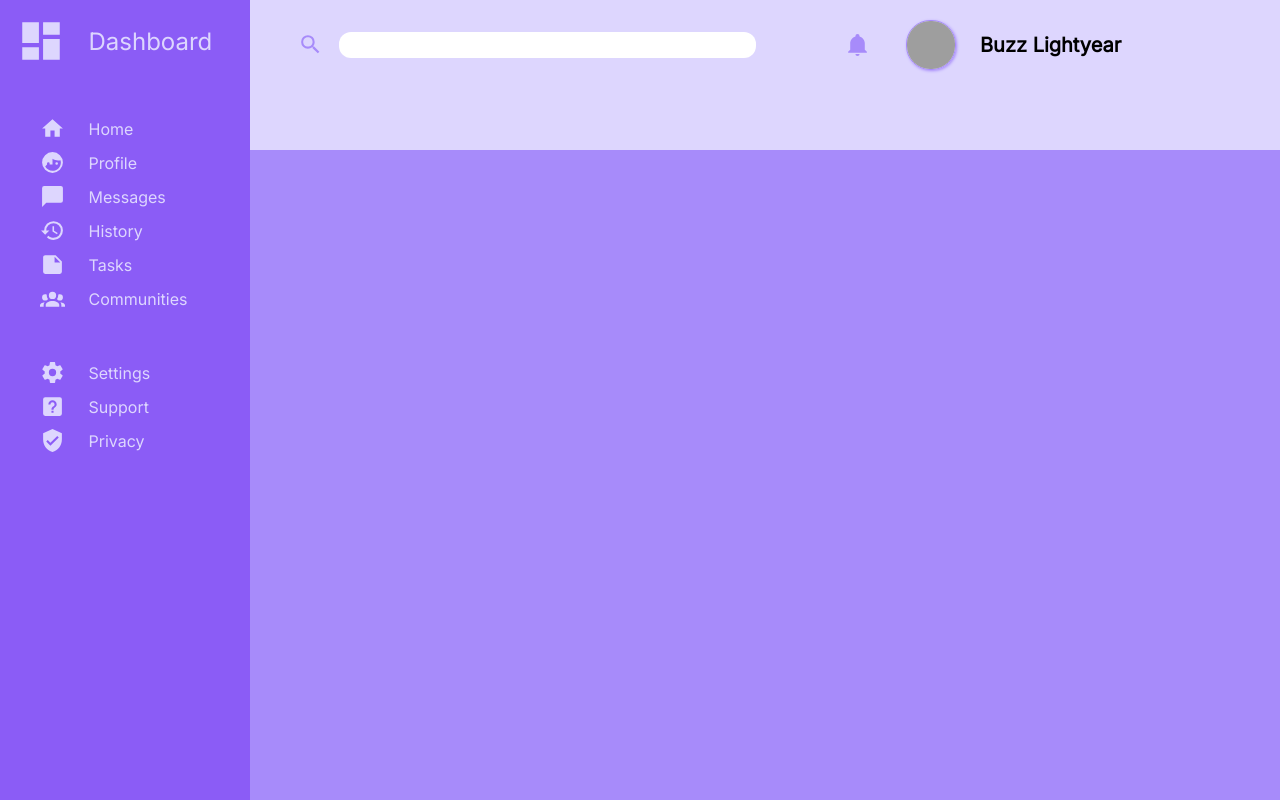
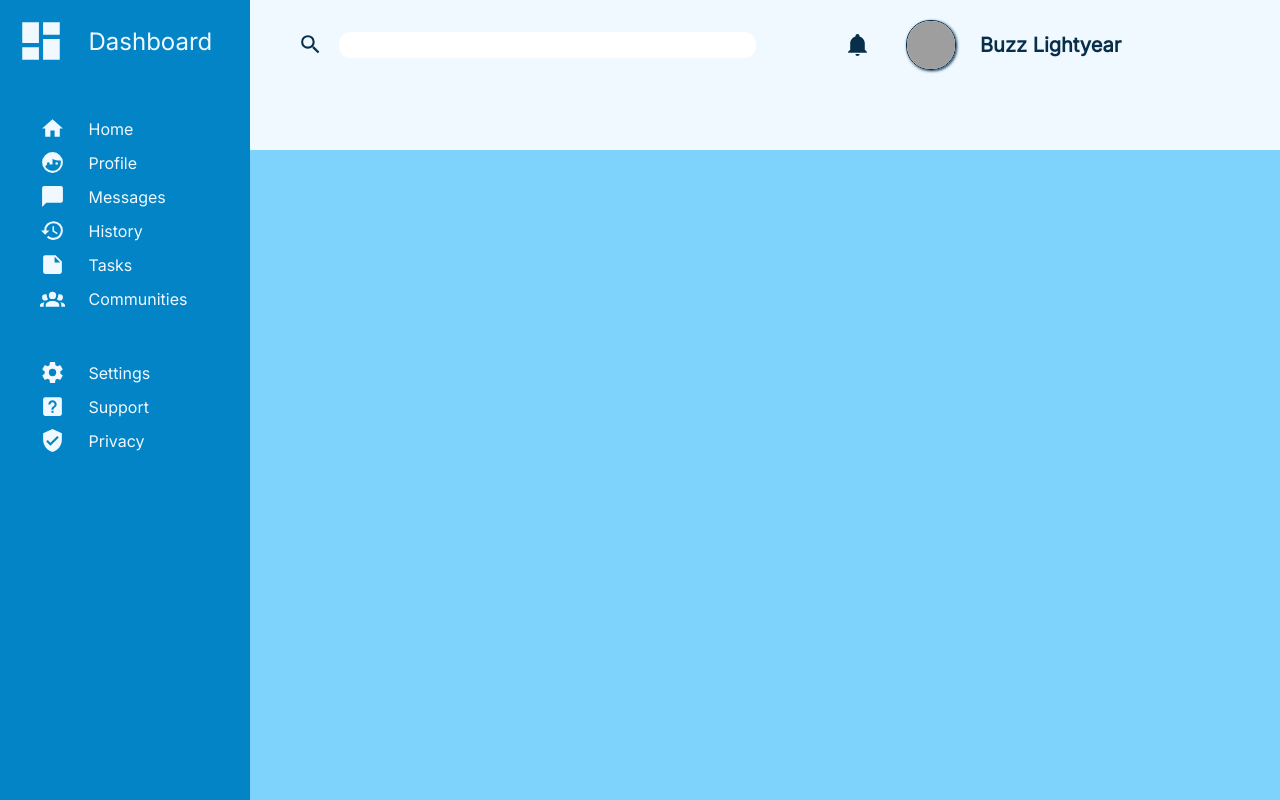
Before and after one commit to danielkurtsawyer/odin-admin-dashboard, a plain HTML site: page index.html in a window 1280 px wide. Drawn offline with Linux system fonts and the light colour scheme; grey boxes are pictures that could not be loaded.

Commit message:
Change color theme

```diff
--- a/style.css
+++ b/style.css
@@ -1,6 +1,11 @@
 :root{
     font-family: 'Inter', sans-serif;
     font-size: calc(16px + .5vw);
+
+    --darkest-color: #082f49;
+    --dark-color: #0284c7;
+    --medium-color: #7dd3fc;
+    --light-color: #f0f9ff;
 }
 
 body{
@@ -11,7 +16,7 @@ body{
 
 a{
     text-decoration: none;
-    color: #ddd6fe;
+    color: var(--light-color);
 }
 
 .container{
@@ -22,20 +27,20 @@ a{
 }
 
 .sidebar {
-    background-color: #8b5cf6;
+    background-color: var(--dark-color);
     grid-column: 1/2;
     grid-row: 1/3;
     padding: 16px;
 }
 
 .header {
-    background-color: #ddd6fe;
+    background-color: var(--light-color);
     grid-column: 2/3;
     grid-row:1/2;
 }
 
 .main-content{
-    background-color: #a78bfa;
+    background-color: var(--medium-color);
     grid-column: 2/3;
     grid-row: 2/3;
 }
@@ -56,7 +61,7 @@ svg{
     margin-right: 0;
 }
 .nav svg path{
-    fill: #ddd6fe;
+    fill: var(--light-color);
 }
 
 .media-obj{
@@ -95,10 +100,11 @@ svg{
     grid-template-rows: repeat(2, 1fr);
     padding: 14px 48px;
     font-size: 20px;
+    color: var(--darkest-color);
 }
 
 .header svg path{
-    fill: #a78bfa;
+    fill: var(--darkest-color);
 }
 
 .header-top{
@@ -119,6 +125,8 @@ input[type="text"]{
     border-radius: 12px;
     height: 24px;
     padding-left: 12px;
+    font-size: 20px;
+    color: var(--darkest-color);
 }
 
 .account{
@@ -134,8 +142,8 @@ input[type="text"]{
     width: 48px;
     object-fit: cover;
     border-radius: 24px;
-    box-shadow: 1px 1px 3px #a78bfa;
-    border: 1px solid #a78bfa;
+    box-shadow: 1px 1px 3px var(--darkest-color);
+    border: 1px solid var(--darkest-color);
 }
 
 .user-name{
```
